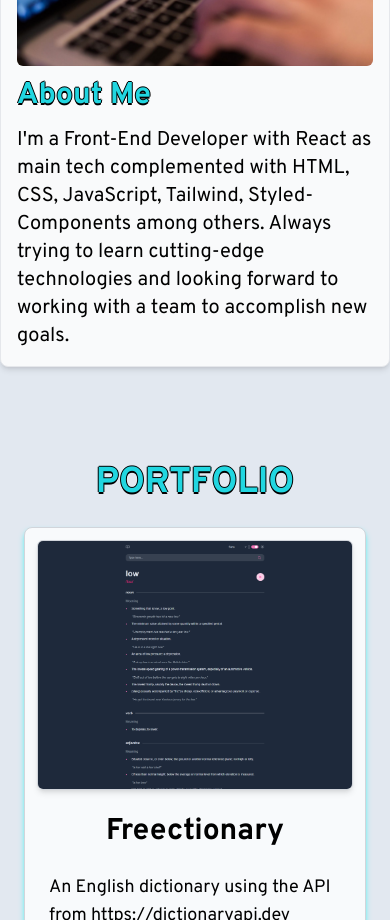
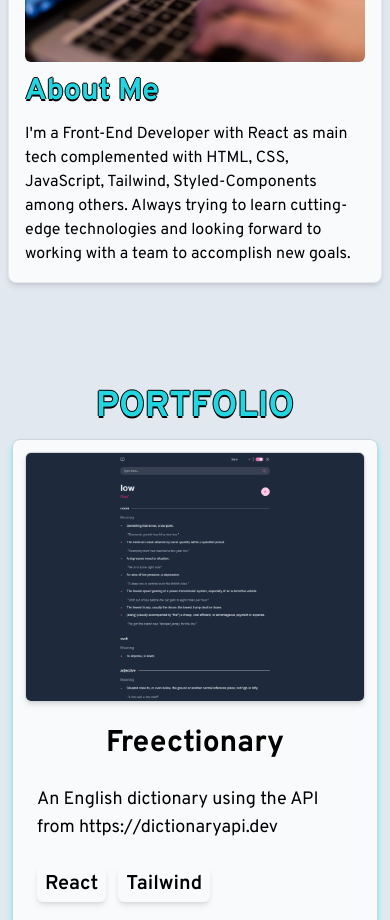
Before and after one commit to Bara1422/Portfolio, a React (Vite) app: page / in a window 390 px wide. Shown: the part 1080-2000 px from the top of the page. Built offline with nearby package versions, Linux system fonts and the light colour scheme.

Commit message:
more responsive and ecommerce correct data

```diff
--- a/src/components/AboutMe.jsx
+++ b/src/components/AboutMe.jsx
@@ -2,15 +2,13 @@ import React from 'react'
 
 const AboutMe = () => {
   return (
-    <div
+    <div className='p-2'>
+      <div className='shadow-md dark:shadow-eden-400 bg-gray-50 border border-gray-200 rounded-lg md:w-4/5 p-4 mx-auto flex md:max-w-4xl max-w-[500px] md:flex-row flex-col sm:mx-auto md:gap-7 gap-3 dark:bg-gray-800 dark:border-gray-700 '>
+        <img
           id='about'
-      className=' shadow-md dark:shadow-eden-400 bg-gray-50 border border-gray-200 rounded-lg md:w-4/5 p-4 flex md:max-w-4xl max-w-[500px] md:flex-row flex-col mx-auto md:gap-7 gap-3 dark:bg-gray-800 dark:border-gray-700 '
-    >
-      <img
-        id='about-anchor'
           src='/About.jpeg'
           alt='Coding Photo'
-        className=' rounded-md  md:w-1/2 md:object-cover'
+          className=' rounded-md  md:w-1/2 md:object-cover '
           loading='lazy'
           decoding='async'
         />
@@ -18,7 +16,7 @@ const AboutMe = () => {
           <h2 className='text-3xl text-eden-400 font-bold outline-text'>
             About Me
           </h2>
-        <p className='md:text-xl text-xl md:w-4/5 '>
+          <p className='md:text-xl text-md md:w-5/5 '>
             I'm a Front-End Developer with React as main tech complemented with
             HTML, CSS, JavaScript, Tailwind, Styled-Components among others.
             Always trying to learn cutting-edge technologies and looking forward
@@ -26,6 +24,7 @@ const AboutMe = () => {
           </p>
         </div>
       </div>
+    </div>
   )
 }
 
--- a/src/components/Contact.jsx
+++ b/src/components/Contact.jsx
@@ -9,10 +9,10 @@ const Contact = () => {
         className='text-4xl text-center text-eden-400 outline-text dark:text-eden-400 font-bold '
         id='contact-anchor'
       >
-        Contact
+        CONTACT
       </h2>
       <div className='flex flex-col md:flex-row md:justify-evenly lg:justify-center lg:gap-10 gap-4  pt-4'>
-        <div className='flex flex-col text-center border border-gray-300 p-4 gap-2 rounded-3xl w-72 md:mx-0 mx-auto shadow-md shadow-eden-400 bg-white dark:bg-[rgb(17,24,40)]'>
+        <div className='flex flex-col text-center border dark:bg-[rgb(21,30,51)] border-gray-300 p-4 gap-2 rounded-3xl w-72 md:mx-0 mx-auto shadow-md shadow-eden-400 bg-white '>
           <h5 className='font-bold text-xl'>Location</h5>
           <a
             href='https://www.google.com/maps/place/Bah%C3%ADa+Blanca,+Provincia+de+Buenos+Aires/@-38.7212295,-62.2563724,12z/data=!3m1!4b1!4m6!3m5!1s0x95edbcabdc1302bd:0x76d1d88d241e7a11!8m2!3d-38.7183177!4d-62.2663478!16zL20vMDM2eWhm'
@@ -23,7 +23,7 @@ const Contact = () => {
             <MapPin /> Bahía Blanca, Argentina
           </a>
         </div>
-        <div className='flex flex-col text-center mx-auto border p-4 border-gray-300  gap-2 rounded-3xl md:mx-0 w-72 shadow-md shadow-eden-500 dark:shadow-eden-400 bg-white dark:bg-[rgb(17,24,40)] '>
+        <div className='flex flex-col text-center mx-auto border p-4 dark:bg-[rgb(21,30,51)] border-gray-300  gap-2 rounded-3xl md:mx-0 w-72 shadow-md shadow-eden-500 dark:shadow-eden-400 bg-white  '>
           <h5 className='font-bold text-xl'>Email</h5>
           <a
             href='mailto:juanbaranovsky@gmail.com'
--- a/src/components/Hero.jsx
+++ b/src/components/Hero.jsx
@@ -56,7 +56,7 @@ const Hero = ({ isDarkMode }) => {
             <span aria-label='React'>
               <ReactIcon isDarkMode={isDarkMode} />
             </span>
-            <span aria-label='Tailwind'>
+            <span aria-label='Tailwind' id='about-anchor'>
               <Tailwind />
             </span>
           </div>
--- a/src/components/Navbar.jsx
+++ b/src/components/Navbar.jsx
@@ -54,7 +54,7 @@ const Navbar = ({ isDarkMode, handleDarkMode }) => {
 
   return (
     <nav className='  dark:bg-[rgb(17,24,40)] bg-slate-200 sticky top-0 left-0 right-0 opacity-100'>
-      <div className=' max-w-screen-xl flex flex-wrap items-end justify-between mx-auto px-6 pt-6 pb-3'>
+      <div className=' max-w-screen-xl flex flex-wrap items-end justify-between mx-auto px-3 pt-6 pb-3'>
         <a
           onClick={() => scrollToComponent('home')}
           className='self-center md:pl-4 text-2xl font-semibold whitespace-nowrap cursor-pointer hover:text-eden-400'
@@ -91,7 +91,7 @@ const Navbar = ({ isDarkMode, handleDarkMode }) => {
               isOpen
                 ? 'max-h-fit  opacity-100'
                 : 'max-h-0 -translate-y-[300px] opacity-0 md:opacity-100 md:max-h-fit md:translate-y-0 '
-            } font-semibold flex flex-col md:items-center p-4 md:p-0 mt-4  border md:transition-none transition-all duration-300 border-gray-50 bg-gray-200 rounded-lg md:flex-row md:space-x-8 md:mt-0 md:border-0  dark:bg-gray-800 md:dark:bg-gray-900 dark:border-gray-700`}
+            } font-semibold flex flex-col md:items-center p-4 md:p-0 mt-4  border md:transition-none transition-all duration-300 border-gray-50 bg-slate-200 rounded-lg md:flex-row md:space-x-8 md:mt-0 md:border-0  dark:bg-gray-800 md:dark:bg-gray-900 dark:border-gray-700`}
           >
             <li>
               <a
--- a/src/components/Projects.jsx
+++ b/src/components/Projects.jsx
@@ -11,7 +11,7 @@ const Projects = () => {
       >
         PORTFOLIO
       </h2>
-      <div className='h-auto p-6 flex gap-10 flex-col'>
+      <div className='h-auto p-3 flex gap-10 flex-col'>
         {PROJECTS.map((project, index) => (
           <ProjectCard
             key={project.name}
--- a/src/data.js
+++ b/src/data.js
@@ -27,11 +27,11 @@ export const PROJECTS = [
     demoPage: 'https://weather-app-bara1422.vercel.app/'
   },
   {
-    name: 'E-commerce',
+    name: 'Todo-Gaming',
     description:
-      'E-commerce integrated with Backend made in Node+Express, Mercado Pago API, JWT, Redux, Styled-Components, Axios, React-Query.',
+      'E-commerce integrated with Backend made in Node+Express, Mercado Pago API, JWT, Redux, Styled-Components, Axios, React-Query, Neon.tech DB.',
     image: '/E-Commerce.png',
-    techs: ['React-Query', 'Redux', 'JWT'],
+    techs: ['React-Query', 'Redux', 'React-Router'],
     githubCode:
       'https://github.com/Bara1422/frontend-integrador/tree/node-integrate',
     demoPage: 'https://tod-gaming-reactintegrador-bara1422.vercel.app/'
```
Lines whose indentation alone changed are shown as unchanged.
